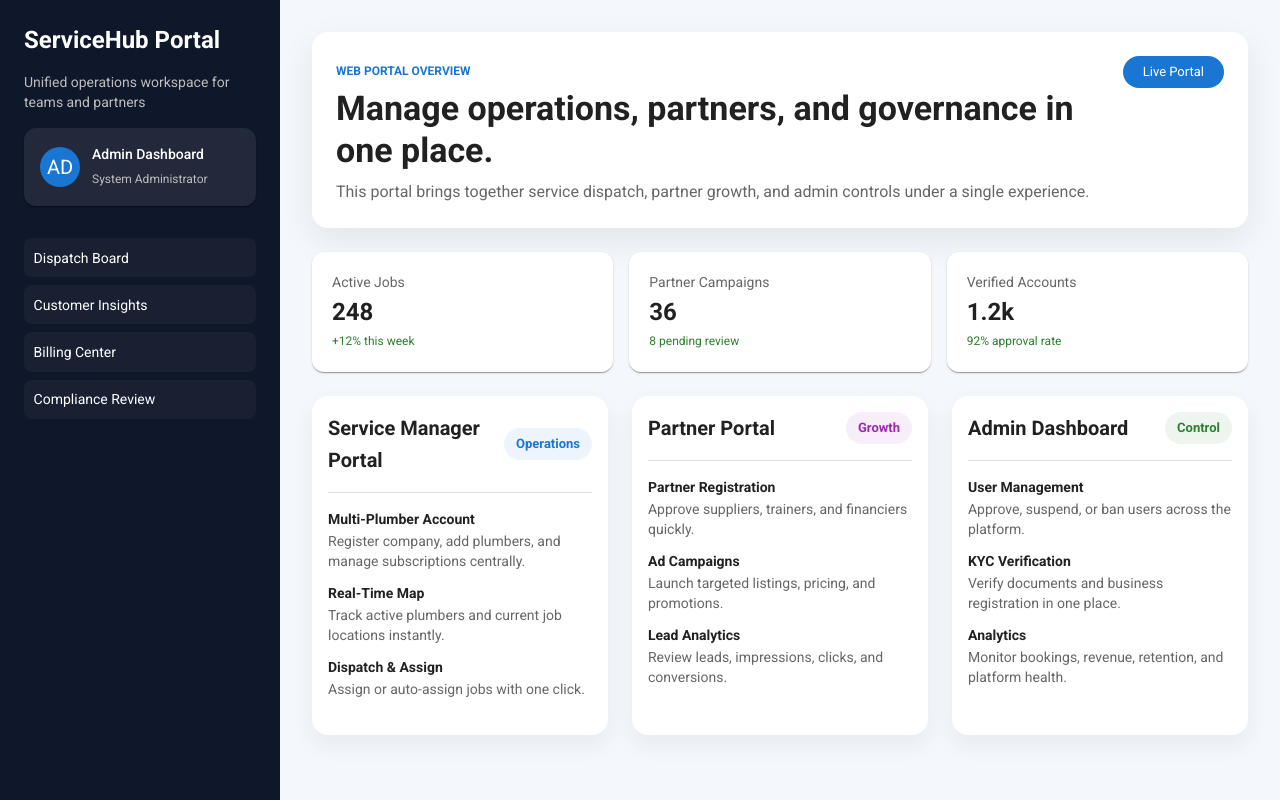
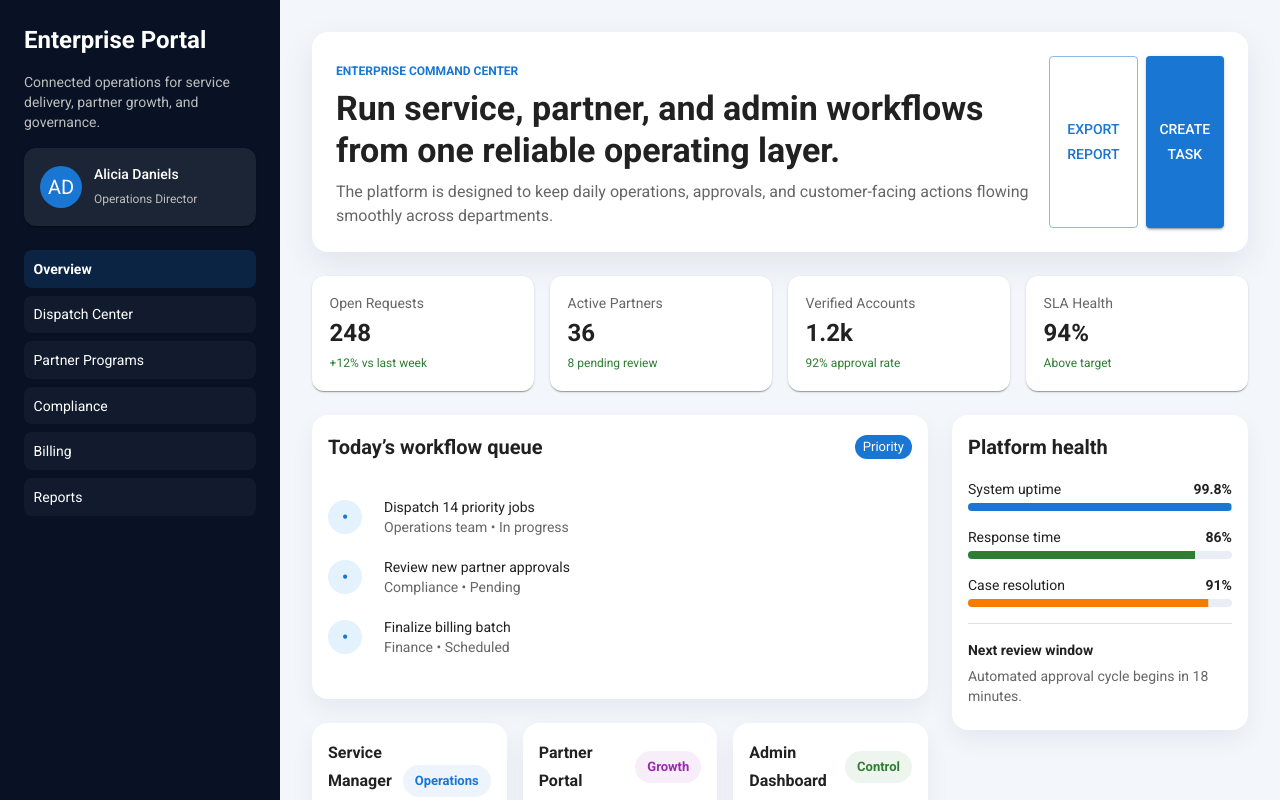
Before and after one commit to SGachuru/dashboard, a Next.js app: page / in a window 1280 px wide. Shown: the top 800 px of the page. Built offline with nearby package versions, Linux system fonts and the light colour scheme.

Commit message:
commit all

```diff
--- a/pages/index.tsx
+++ b/pages/index.tsx
@@ -9,6 +9,12 @@ import {
   CardContent,
   Divider,
   Avatar,
+  List,
+  ListItem,
+  ListItemText,
+  ListItemAvatar,
+  LinearProgress,
+  Button,
 } from '@mui/material'
 import type { NextPage } from 'next'
 
@@ -26,6 +32,8 @@ interface Section {
   features: Feature[]
 }
 
+const navigation = ['Overview', 'Dispatch Center', 'Partner Programs', 'Compliance', 'Billing', 'Reports']
+
 const sections: Section[] = [
   {
     id: 'service-manager',
@@ -33,9 +41,9 @@ const sections: Section[] = [
     badge: 'Operations',
     accent: '#1976d2',
     features: [
-      { id: 'M-001', feature: 'Multi-Plumber Account', description: 'Register company, add plumbers, and manage subscriptions centrally.' },
-      { id: 'M-002', feature: 'Real-Time Map', description: 'Track active plumbers and current job locations instantly.' },
-      { id: 'M-003', feature: 'Dispatch & Assign', description: 'Assign or auto-assign jobs with one click.' },
+      { id: 'M-001', feature: 'Multi-Plumber Account', description: 'Register companies, manage teams, and control subscriptions from one place.' },
+      { id: 'M-002', feature: 'Real-Time Map', description: 'Monitor technician activity and job locations in live time.' },
+      { id: 'M-003', feature: 'Dispatch & Assign', description: 'Route work quickly with smart assignment rules and escalations.' },
     ],
   },
   {
@@ -44,9 +52,9 @@ const sections: Section[] = [
     badge: 'Growth',
     accent: '#9c27b0',
     features: [
-      { id: 'PR-001', feature: 'Partner Registration', description: 'Approve suppliers, trainers, and financiers quickly.' },
-      { id: 'PR-002', feature: 'Ad Campaigns', description: 'Launch targeted listings, pricing, and promotions.' },
-      { id: 'PR-003', feature: 'Lead Analytics', description: 'Review leads, impressions, clicks, and conversions.' },
+      { id: 'PR-001', feature: 'Partner Registration', description: 'Onboard suppliers, trainers, and financiers with approval workflows.' },
+      { id: 'PR-002', feature: 'Ad Campaigns', description: 'Launch targeted promotions with pricing and placement controls.' },
+      { id: 'PR-003', feature: 'Lead Analytics', description: 'Track engagement, conversions, and campaign performance by segment.' },
     ],
   },
   {
@@ -55,30 +63,41 @@ const sections: Section[] = [
     badge: 'Control',
     accent: '#2e7d32',
     features: [
-      { id: 'A-001', feature: 'User Management', description: 'Approve, suspend, or ban users across the platform.' },
-      { id: 'A-002', feature: 'KYC Verification', description: 'Verify documents and business registration in one place.' },
-      { id: 'A-003', feature: 'Analytics', description: 'Monitor bookings, revenue, retention, and platform health.' },
+      { id: 'A-001', feature: 'User Management', description: 'Approve, suspend, or review users across all business roles.' },
+      { id: 'A-002', feature: 'KYC Verification', description: 'Validate documents and business credentials with structured review.' },
+      { id: 'A-003', feature: 'Analytics', description: 'Monitor bookings, revenue, retention, churn, and platform health.' },
     ],
   },
 ]
 
-const stats = [
-  { label: 'Active Jobs', value: '248', detail: '+12% this week' },
-  { label: 'Partner Campaigns', value: '36', detail: '8 pending review' },
+const kpis = [
+  { label: 'Open Requests', value: '248', detail: '+12% vs last week' },
+  { label: 'Active Partners', value: '36', detail: '8 pending review' },
   { label: 'Verified Accounts', value: '1.2k', detail: '92% approval rate' },
+  { label: 'SLA Health', value: '94%', detail: 'Above target' },
 ]
 
-const quickLinks = ['Dispatch Board', 'Customer Insights', 'Billing Center', 'Compliance Review']
+const workflowTasks = [
+  { title: 'Dispatch 14 priority jobs', owner: 'Operations team', status: 'In progress' },
+  { title: 'Review new partner approvals', owner: 'Compliance', status: 'Pending' },
+  { title: 'Finalize billing batch', owner: 'Finance', status: 'Scheduled' },
+]
+
+const healthItems = [
+  { label: 'System uptime', value: 99.8, color: '#1976d2' },
+  { label: 'Response time', value: 86, color: '#2e7d32' },
+  { label: 'Case resolution', value: 91, color: '#f57c00' },
+]
 
 const DashboardPage: NextPage = () => {
   return (
-    <Box sx={{ minHeight: '100vh', bgcolor: '#f4f7fb', color: '#0f172a' }}>
+    <Box sx={{ minHeight: '100vh', bgcolor: '#f3f6fb', color: '#0f172a' }}>
       <Box sx={{ display: 'flex', flexDirection: { xs: 'column', md: 'row' }, minHeight: '100vh' }}>
         <Box
           component="aside"
           sx={{
             width: { xs: '100%', md: 280 },
-            bgcolor: '#0f172a',
+            bgcolor: '#081224',
             color: 'white',
             p: 3,
             display: 'flex',
@@ -87,37 +106,37 @@ const DashboardPage: NextPage = () => {
           }}
         >
           <Typography variant="h5" fontWeight={700}>
-            ServiceHub Portal
+            Enterprise Portal
           </Typography>
           <Typography variant="body2" color="grey.400">
-            Unified operations workspace for teams and partners
+            Connected operations for service delivery, partner growth, and governance.
           </Typography>
 
           <Paper sx={{ bgcolor: 'rgba(255,255,255,0.08)', color: 'white', p: 2, borderRadius: 3 }}>
             <Stack direction="row" spacing={1.5} alignItems="center">
-              <Avatar sx={{ bgcolor: '#1976d2', width: 40, height: 40 }}>AD</Avatar>
+              <Avatar sx={{ bgcolor: '#1976d2', width: 42, height: 42 }}>AD</Avatar>
               <Box>
-                <Typography variant="subtitle2">Admin Dashboard</Typography>
-                <Typography variant="caption" color="grey.400">System Administrator</Typography>
+                <Typography variant="subtitle2">Alicia Daniels</Typography>
+                <Typography variant="caption" color="grey.400">Operations Director</Typography>
               </Box>
             </Stack>
           </Paper>
 
-          <Box sx={{ mt: 2 }}>
-            {quickLinks.map((item) => (
+          <Box sx={{ mt: 1 }}>
+            {navigation.map((item, index) => (
               <Box
                 key={item}
                 sx={{
-                  py: 1.2,
+                  py: 1.1,
                   px: 1.2,
                   mb: 1,
                   borderRadius: 2,
-                  bgcolor: 'rgba(255,255,255,0.04)',
+                  bgcolor: index === 0 ? 'rgba(25,118,210,0.18)' : 'rgba(255,255,255,0.04)',
                   cursor: 'pointer',
                   '&:hover': { bgcolor: 'rgba(255,255,255,0.12)' },
                 }}
               >
-                <Typography variant="body2">{item}</Typography>
+                <Typography variant="body2" fontWeight={index === 0 ? 700 : 400}>{item}</Typography>
               </Box>
             ))}
           </Box>
@@ -128,23 +147,26 @@ const DashboardPage: NextPage = () => {
             <Stack direction={{ xs: 'column', md: 'row' }} justifyContent="space-between" spacing={2}>
               <Box>
                 <Typography variant="overline" color="primary" fontWeight={700}>
-                  Web portal overview
+                  Enterprise command center
                 </Typography>
                 <Typography variant="h4" fontWeight={700}>
-                  Manage operations, partners, and governance in one place.
+                  Run service, partner, and admin workflows from one reliable operating layer.
                 </Typography>
                 <Typography variant="body1" color="text.secondary" sx={{ mt: 1 }}>
-                  This portal brings together service dispatch, partner growth, and admin controls under a single experience.
+                  The platform is designed to keep daily operations, approvals, and customer-facing actions flowing smoothly across departments.
                 </Typography>
               </Box>
-              <Chip label="Live Portal" color="primary" sx={{ alignSelf: 'flex-start', px: 1, py: 0.8 }} />
+              <Stack direction="row" spacing={1}>
+                <Button variant="outlined" color="primary">Export Report</Button>
+                <Button variant="contained" color="primary">Create Task</Button>
+              </Stack>
             </Stack>
           </Paper>
 
           <Grid container spacing={2} sx={{ mb: 3 }}>
-            {stats.map((stat) => (
-              <Grid item xs={12} md={4} key={stat.label}>
-                <Paper sx={{ p: 2.5, borderRadius: 3 }}>
+            {kpis.map((stat) => (
+              <Grid item xs={12} sm={6} md={3} key={stat.label}>
+                <Paper sx={{ p: 2.2, borderRadius: 3, height: '100%' }}>
                   <Typography variant="body2" color="text.secondary">{stat.label}</Typography>
                   <Typography variant="h5" fontWeight={700} sx={{ mt: 0.5 }}>{stat.value}</Typography>
                   <Typography variant="caption" color="success.main">{stat.detail}</Typography>
@@ -154,31 +176,73 @@ const DashboardPage: NextPage = () => {
           </Grid>
 
           <Grid container spacing={3}>
+            <Grid item xs={12} lg={8}>
+              <Card sx={{ borderRadius: 4, mb: 3, boxShadow: '0 10px 24px rgba(15, 23, 42, 0.06)' }}>
+                <CardContent>
+                  <Stack direction="row" justifyContent="space-between" alignItems="center" sx={{ mb: 2 }}>
+                    <Typography variant="h6" fontWeight={700}>Today’s workflow queue</Typography>
+                    <Chip label="Priority" color="primary" size="small" />
+                  </Stack>
+                  <List dense>
+                    {workflowTasks.map((task) => (
+                      <ListItem key={task.title} sx={{ px: 0 }}>
+                        <ListItemAvatar>
+                          <Avatar sx={{ bgcolor: '#e3f2fd', color: '#1976d2', width: 34, height: 34 }}>•</Avatar>
+                        </ListItemAvatar>
+                        <ListItemText
+                          primary={task.title}
+                          secondary={`${task.owner} • ${task.status}`}
+                        />
+                      </ListItem>
+                    ))}
+                  </List>
+                </CardContent>
+              </Card>
+
+              <Grid container spacing={2}>
                 {sections.map((section) => (
                   <Grid item xs={12} md={4} key={section.id}>
                     <Card sx={{ height: '100%', borderRadius: 4, boxShadow: '0 10px 24px rgba(15, 23, 42, 0.06)' }}>
                       <CardContent>
                         <Stack direction="row" justifyContent="space-between" alignItems="center" sx={{ mb: 2 }}>
-                      <Typography variant="h6" fontWeight={700}>
-                        {section.title}
-                      </Typography>
+                          <Typography variant="subtitle1" fontWeight={700}>{section.title}</Typography>
                           <Chip label={section.badge} sx={{ bgcolor: `${section.accent}14`, color: section.accent, fontWeight: 700 }} />
                         </Stack>
-
                         <Divider sx={{ mb: 2 }} />
-
                         {section.features.map((feature) => (
                           <Box key={feature.id} sx={{ mb: 1.5 }}>
                             <Typography variant="subtitle2" fontWeight={700}>{feature.feature}</Typography>
-                        <Typography variant="body2" color="text.secondary">
-                          {feature.description}
-                        </Typography>
+                            <Typography variant="body2" color="text.secondary">{feature.description}</Typography>
                           </Box>
                         ))}
                       </CardContent>
                     </Card>
                   </Grid>
                 ))}
+              </Grid>
+            </Grid>
+
+            <Grid item xs={12} lg={4}>
+              <Card sx={{ borderRadius: 4, boxShadow: '0 10px 24px rgba(15, 23, 42, 0.06)' }}>
+                <CardContent>
+                  <Typography variant="h6" fontWeight={700} sx={{ mb: 2 }}>Platform health</Typography>
+                  {healthItems.map((item) => (
+                    <Box key={item.label} sx={{ mb: 2 }}>
+                      <Stack direction="row" justifyContent="space-between" sx={{ mb: 0.5 }}>
+                        <Typography variant="body2">{item.label}</Typography>
+                        <Typography variant="body2" fontWeight={700}>{item.value}%</Typography>
+                      </Stack>
+                      <LinearProgress variant="determinate" value={item.value} sx={{ height: 8, borderRadius: 5, bgcolor: '#e9eef6', '& .MuiLinearProgress-bar': { bgcolor: item.color } }} />
+                    </Box>
+                  ))}
+                  <Divider sx={{ my: 2 }} />
+                  <Typography variant="subtitle2" fontWeight={700}>Next review window</Typography>
+                  <Typography variant="body2" color="text.secondary" sx={{ mt: 0.5 }}>
+                    Automated approval cycle begins in 18 minutes.
+                  </Typography>
+                </CardContent>
+              </Card>
+            </Grid>
           </Grid>
         </Box>
       </Box>
```
Lines whose indentation alone changed are shown as unchanged.
